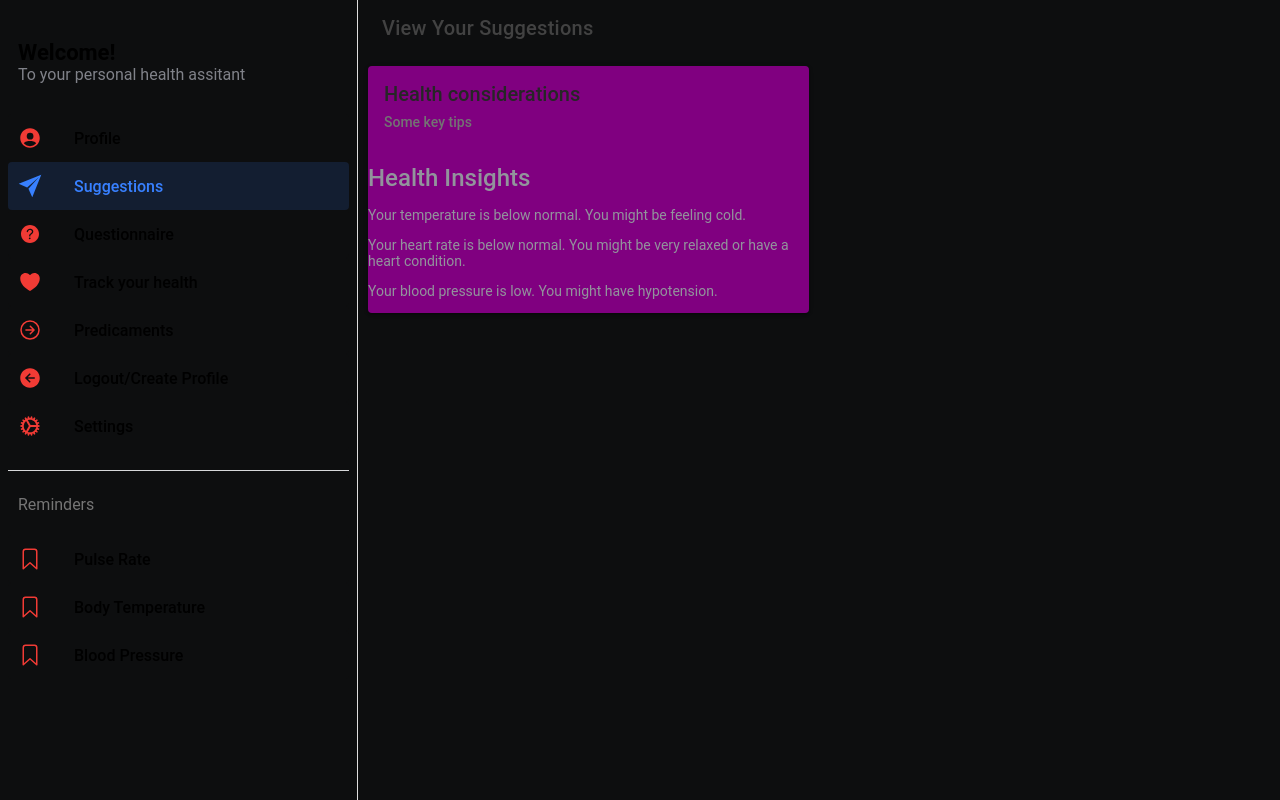
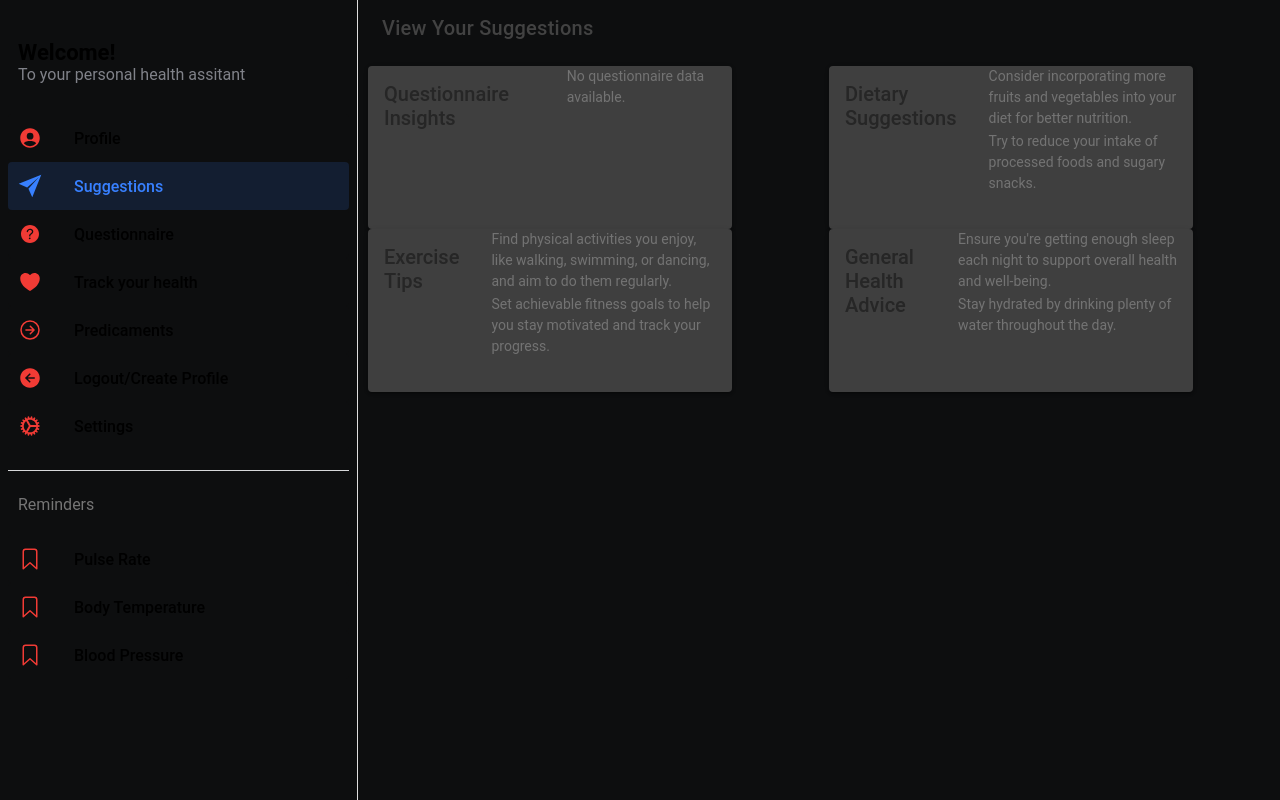
Before and after one commit to Ben5903/health-app, a React (Vite) app: page /Suggestions in a window 1280 px wide. Built offline with nearby package versions, Linux system fonts and the light colour scheme.

Commit message:
Suggestions updates
updates made to visual design of suggestions page

```diff
--- a/src/components/userService.tsx
+++ b/src/components/userService.tsx
@@ -3,10 +3,12 @@ import axios from 'axios';
 
 const BASE_URL = 'http://127.0.0.1:8000/';
 
-
+// add user
 const AddUser = async (userData: any) => {
   try {
+    // request to the /user/add/ endpoint with the user data
     const response = await axios.post('http://127.0.0.1:8000/user/add/', userData);
+    // check the success property of the response
     return response.data;
   } catch (error) {
     console.error(error);
@@ -14,8 +16,10 @@ const AddUser = async (userData: any) => {
   }
 };
 
+// get user profile
 const GetUserProfile = async (token: string) => {
-  const response = await fetch('https://your-api-endpoint.com/profile', {
+  // response to the /profile endpoint with the token in the Authorization header
+  const response = await fetch('${BASE_URL}/user/userprofiles', {
     headers: {
       'Authorization': `Bearer ${token}`
     }
@@ -29,21 +33,23 @@ const GetUserProfile = async (token: string) => {
   return userProfile;
 };
 
+// login user
 const LoginUser = async (userData: any) => {
   try {
-    console.log('Logging in with user data:', userData); // Log the user data
+    console.log('Logging in with user data:', userData);
 
-    // Post request to the /user/login/ endpoint without including the token
+    //  request to the /user/login/ endpoint without including the token
     const response = await axios.post(`${BASE_URL}/user/login/`, userData);
 
     console.log('Server response:', response); // Log the server response
 
-    // Check the success property of the response
+    // check  success property of the response
     if (!response.data.success) {
-      console.log('Server response data:', response.data); // Log the response data
+      console.log('Server response data:', response.data);
       throw new Error(response.data.error);
     }
-    return response.data; // Return the entire response data
+    // return the response data
+    return response.data;
   } catch (error) {
     console.error(error);
     throw error;
--- a/src/pages/Suggestions.css
+++ b/src/pages/Suggestions.css
@@ -1,23 +1,19 @@
-.Suggestion-content {
+.grid-container {
+    display: grid;
+    height: 100vh;
+    grid-gap: 2em;
+  }
+
+  .grid-row {
+    display: grid;
+    grid-template-columns: 2fr 2fr;
+  }
+
+  .box1, .box2, .box3, .box4 {
     display: flex;
-    flex-direction: column;
-    align-items: center;
-    justify-content: center;
-    height: 100vh;
-}
+    height: 100%;
+    width: auto;
+    background-color: #3f3f3f;
 
-.box1{
-    background-color: purple;
-}
 
-.box2{
-    background-color: rgb(23, 6, 177);
-}
-
-.box3{
-    background-color: rgb(179, 76, 7);
-}
-
-.box4{
-    background-color: rgb(0, 128, 0);
-}
+  }
--- a/src/pages/Suggestions.tsx
+++ b/src/pages/Suggestions.tsx
@@ -1,4 +1,4 @@
-import React, { useEffect, useState } from 'react';
+import React, { useState } from 'react';
 import {
   IonButtons,
   IonContent,
@@ -7,49 +7,39 @@ import {
   IonTitle,
   IonToolbar,
   IonCard,
-  IonCardContent,
   IonCardHeader,
   IonCardSubtitle,
   IonCardTitle,
   IonCol,
   IonRow,
   IonGrid,
-  IonText
+  IonText,
+  IonCardContent
 } from '@ionic/react';
 import './Suggestions.css';
+import Track from './Track';
 
+interface SuggestionsProps {
+  questionnaireData: {
+    question: string;
+    answer: string | null;
+  }[];
+}
 
-
-const Suggestions: React.FC = () => {
-  const [currentTemperature, setCurrentTemperature] = useState(0);
-  const [currentHeartRate, setCurrentHeartRate] = useState(0);
-  const [currentBloodPressure, setCurrentBloodPressure] = useState({ systolic: 0, diastolic: 0 });
-
+const Suggestions: React.FC<SuggestionsProps> = ({ questionnaireData }) => {
   const generateInsights = () => {
     let insights = [];
 
-    if (currentTemperature !== null) {
-      if (currentTemperature > 37.5) {
-        insights.push('Your temperature is above normal. You might have a fever.');
-      } else if (currentTemperature < 36.5) {
-        insights.push('Your temperature is below normal. You might be feeling cold.');
-      }
-    }
-
-    if (currentHeartRate !== null) {
-      if (currentHeartRate > 100) {
-        insights.push('Your heart rate is above normal. You might be experiencing stress or anxiety.');
-      } else if (currentHeartRate < 60) {
-        insights.push('Your heart rate is below normal. You might be very relaxed or have a heart condition.');
-      }
-    }
-
-    if (currentBloodPressure !== null) {
-      if (currentBloodPressure.systolic > 140 || currentBloodPressure.diastolic > 90) {
-        insights.push('Your blood pressure is high. You might have hypertension.');
-      } else if (currentBloodPressure.systolic < 90 || currentBloodPressure.diastolic < 60) {
-        insights.push('Your blood pressure is low. You might have hypotension.');
-      }
+    if (questionnaireData) {
+      questionnaireData.forEach(question => {
+        if (question.answer === null) {
+          insights.push(`You haven't answered the question: "${question.question}" yet.`);
+        } else {
+          insights.push(`Your answer to "${question.question}" is: "${question.answer}".`);
+        }
+      });
+    } else {
+      insights.push('No questionnaire data available.');
     }
 
     return insights;
@@ -64,29 +54,59 @@ const Suggestions: React.FC = () => {
           </IonButtons>
           <IonTitle>View Your Suggestions</IonTitle>
         </IonToolbar>
-
         <IonGrid class="ion-no-padding ion-align-items-center ion-justify-content-center">
-          <IonRow>
-            <IonCol size="6">
+          <IonRow class="grid-row">
+            <IonCol size="10">
               <IonCard className='box1'>
                 <IonCardHeader>
-                  <IonCardTitle>Health considerations</IonCardTitle>
-                  <IonCardSubtitle>Some key tips</IonCardSubtitle>
+                  <IonCardTitle>Questionnaire Insights</IonCardTitle>
                 </IonCardHeader>
-                <IonText color="medium">
-                  <h2>Health Insights</h2>
+                <IonCardContent>
                   {generateInsights().map((insight, index) => (
                     <p key={index}>{insight}</p>
                   ))}
-                </IonText>
+                </IonCardContent>
+              </IonCard>
+            </IonCol>
+            <IonCol size="10">
+              <IonCard className='box2'>
+                <IonCardHeader>
+                  <IonCardTitle>Dietary Suggestions</IonCardTitle>
+                </IonCardHeader>
+                <IonCardContent>
+                  <p>Consider incorporating more fruits and vegetables into your diet for better nutrition.</p>
+                  <p>Try to reduce your intake of processed foods and sugary snacks.</p>
+                </IonCardContent>
               </IonCard>
             </IonCol>
           </IonRow>
-          {/* Other components */}
+          <IonRow class="grid-row">
+            <IonCol size="10">
+              <IonCard className='box3'>
+                <IonCardHeader>
+                  <IonCardTitle>Exercise Tips</IonCardTitle>
+                </IonCardHeader>
+                <IonCardContent>
+                  <p>Find physical activities you enjoy, like walking, swimming, or dancing, and aim to do them regularly.</p>
+                  <p>Set achievable fitness goals to help you stay motivated and track your progress.</p>
+                </IonCardContent>
+              </IonCard>
+            </IonCol>
+            <IonCol size="10">
+              <IonCard className='box4'>
+                <IonCardHeader>
+                  <IonCardTitle>General Health Advice</IonCardTitle>
+                </IonCardHeader>
+                <IonCardContent>
+                  <p>Ensure you're getting enough sleep each night to support overall health and well-being.</p>
+                  <p>Stay hydrated by drinking plenty of water throughout the day.</p>
+                </IonCardContent>
+              </IonCard>
+            </IonCol>
+          </IonRow>
         </IonGrid>
       </IonContent>
     </IonPage>
   );
 };
-
 export default Suggestions;
```
